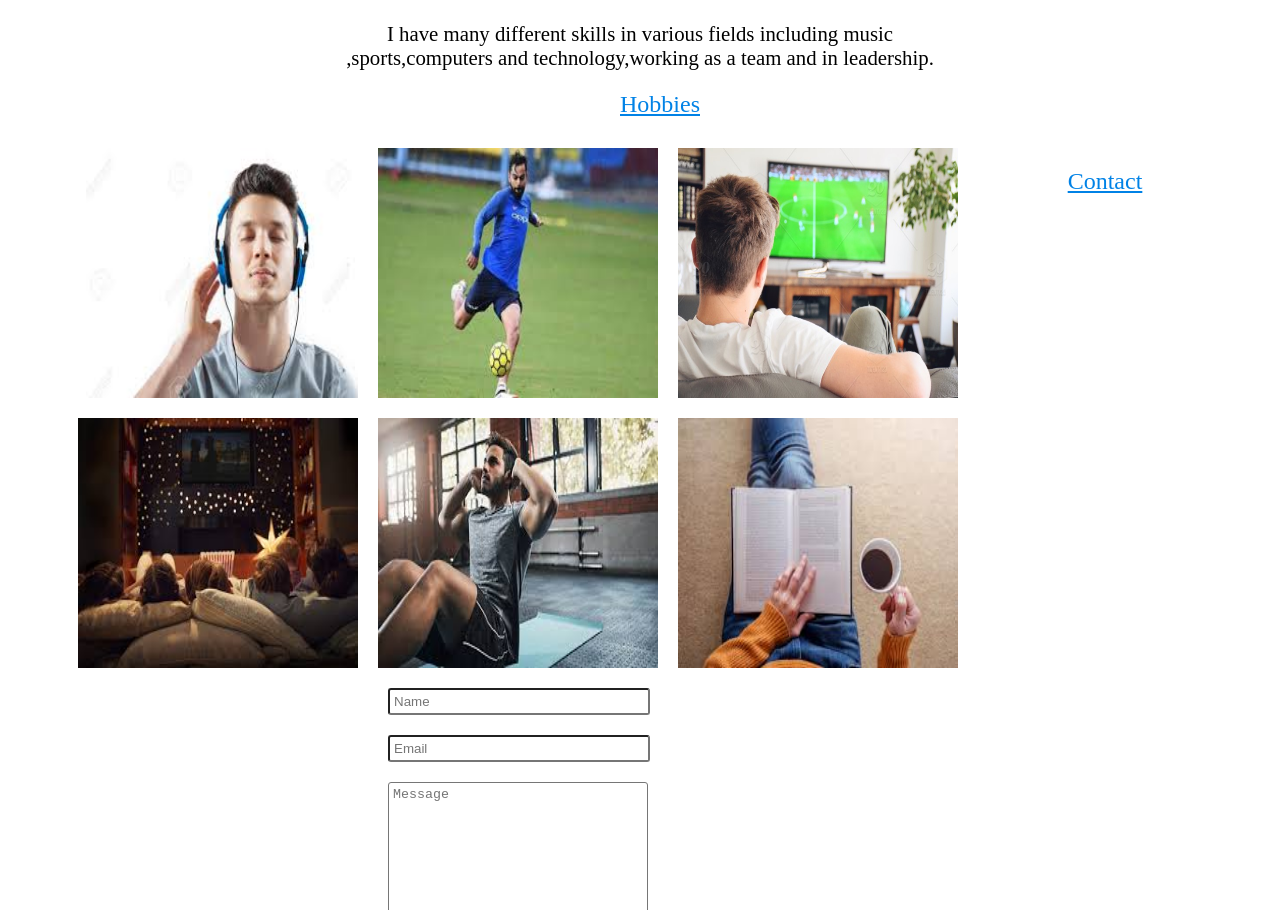
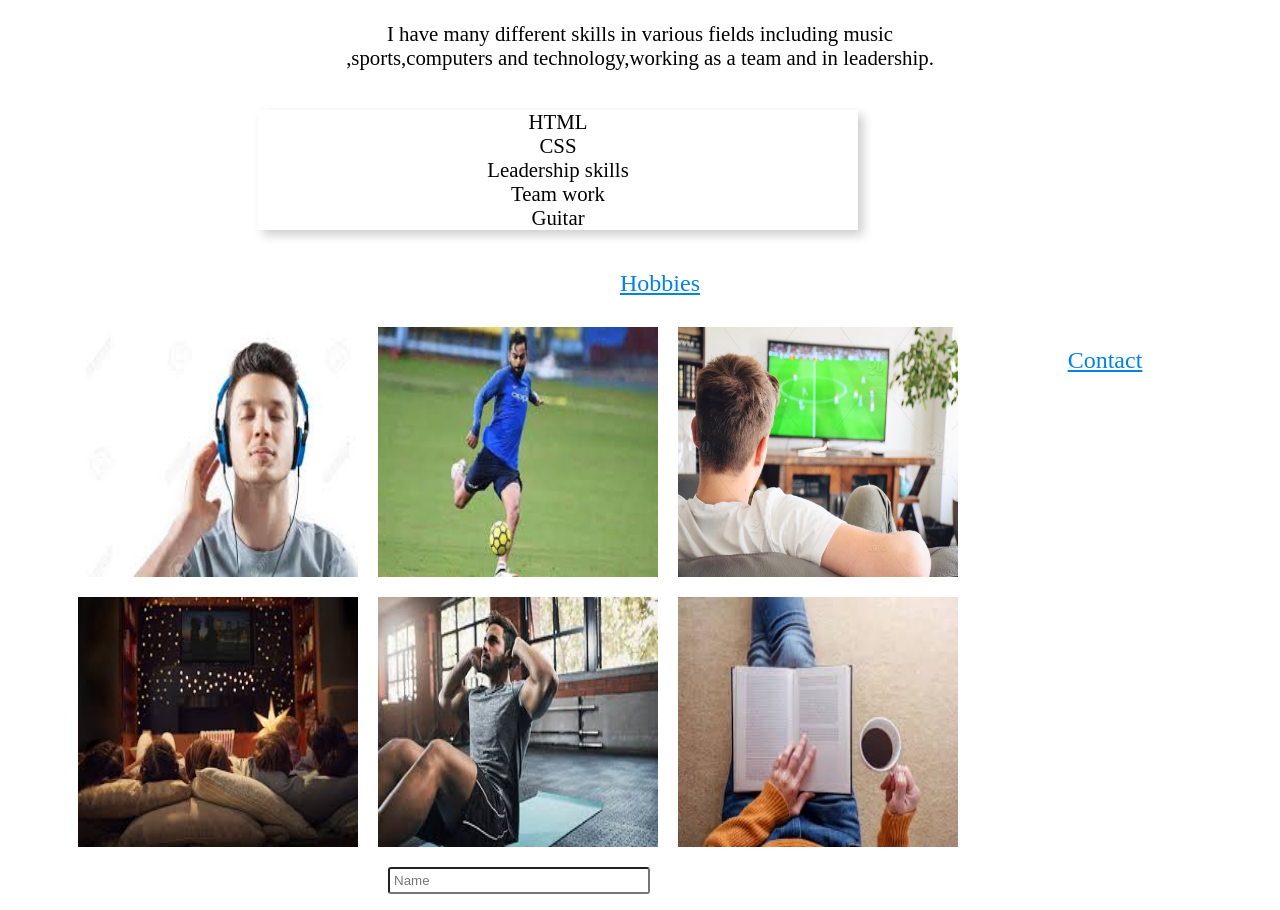
Before and after one commit to Nnicetcoder/-project-personal-portfolio-landing-page, a plain HTML site: page index.html in a window 1280 px wide. Shown: the part 914-1824 px from the top of the page. Drawn offline with Linux system fonts and the light colour scheme.

Commit message:
adding html and css

```diff
--- a/index.html
+++ b/index.html
@@ -49,7 +49,56 @@
 	<section id="skills">
 		<h2>Skills</h2>
 		<p>I have many different skills in various fields including music<br> ,sports,computers and technology,working as a team and in leadership.</p>
+
+		<div class="skills_bar">
+			<div class="bar">
+				<div class="info">
+
+				</div>
+				<div class="progress_line"><span></span></div>
+			</div>
+
+
+			<div class="bar">
+				<div class="info">
+					<span>HTML</span>
+				</div>
+				<div class="progress_line"><span></span></div>
+			</div>
+
+
+			<div class="bar">
+				<div class="info">
+					<span>CSS</span>
+				</div>
+				<div class="progress_line"><span></span></div>
+			</div>
+
+			<div class="bar">
+					<div class="info">
+						<span>Leadership skills</span>
+					</div>
+					<div class="progress_line"><span></span></div>
+			</div>
+
+
+			<div class="bar">
+				<div class="info">
+					<span>Team work</span>
+				</div>
+				<div class="progress_line"><span></span></div>
+			</div>
+
+			<div class="bar">
+				<div class="info">
+					<span>Guitar</span>
+				</div>
+				<div class="progress_line"><span></span></div>
+			</div>
+
+		</div>
 	</section>
+
 
 	        <!====--Hobbies section--====>
 
--- a/styles.css
+++ b/styles.css
@@ -145,6 +145,13 @@ label .logo {
 	font-size: 130%;
 	font-family: serif;
 }
+.skills_bar {
+	width: 600px;
+	background: #fff;
+	box-shadow: 5px 5px 10px rgba(0,0,0,0.2);
+	margin: 40px 250px;
+
+}
 #hobbies {
 	margin: 20px 20px 20px 60px;
 
```
